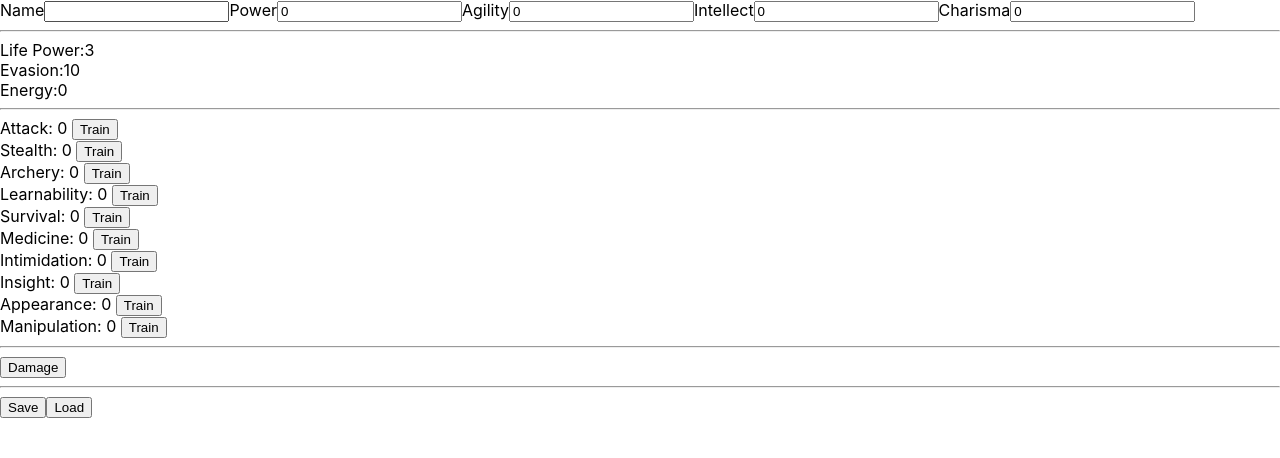
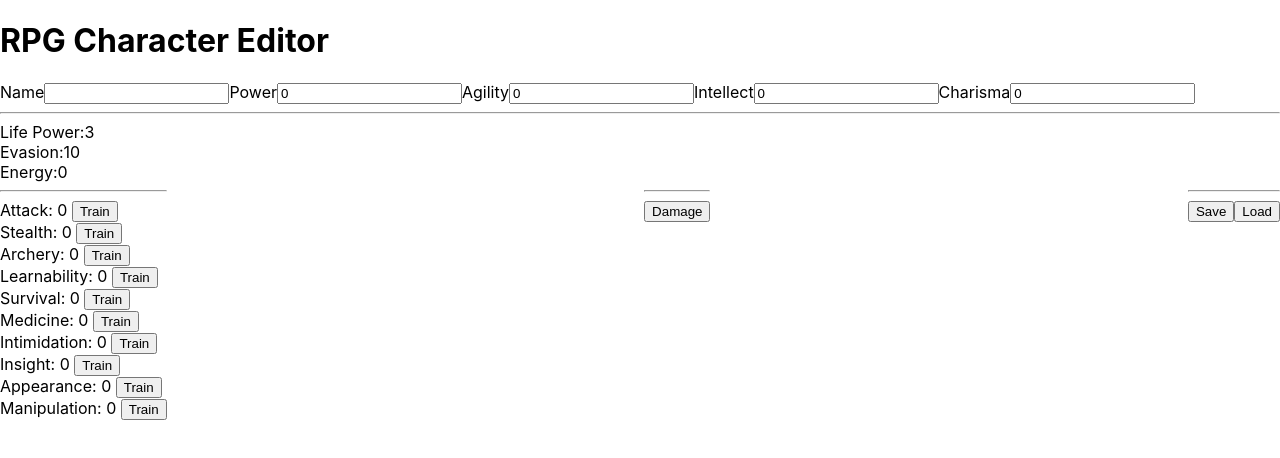
Before and after one commit to ryabykhms/rpg-character-editor, a React (Create React App) app: page / in a window 1280 px wide. Shown: the top 458 px of the page. Built offline with nearby package versions, Linux system fonts and the light colour scheme.

Commit message:
feat: add h1 and main component styles

```diff
--- /dev/null
+++ b/src/components/main/Main.css
@@ -0,0 +1,5 @@
+.info-group {
+  display: flex;
+  justify-content: space-between;
+  flex-wrap: wrap;
+}
--- a/src/components/main/Main.tsx
+++ b/src/components/main/Main.tsx
@@ -4,6 +4,7 @@ import Actions from '../actions/Actions';
 import AdditionInfo from '../additionInfo/AdditionInfo';
 import BaseInfo from '../baseInfo/BaseInfo';
 import Skills from '../skills/Skills';
+import './Main.css';
 
 const Main = () => {
   const baseParams = useSelector((state: IAppState) => state.baseParams);
@@ -13,10 +14,15 @@ const Main = () => {
 
   return (
     <main>
-      <BaseInfo power={power} agility={agility} intellect={intellect} charisma={charisma} />
-      <AdditionInfo lifePower={lifePower} evasion={evasion} energy={energy} />
-      <Skills power={power} agility={agility} intellect={intellect} charisma={charisma} />
-      <Actions />
+      <div className="wrapper">
+        <h1>RPG Character Editor</h1>
+        <BaseInfo power={power} agility={agility} intellect={intellect} charisma={charisma} />
+        <AdditionInfo lifePower={lifePower} evasion={evasion} energy={energy} />
+        <div className="info-group">
+          <Skills power={power} agility={agility} intellect={intellect} charisma={charisma} />
+          <Actions />
+        </div>
+      </div>
     </main>
   );
 };
```
